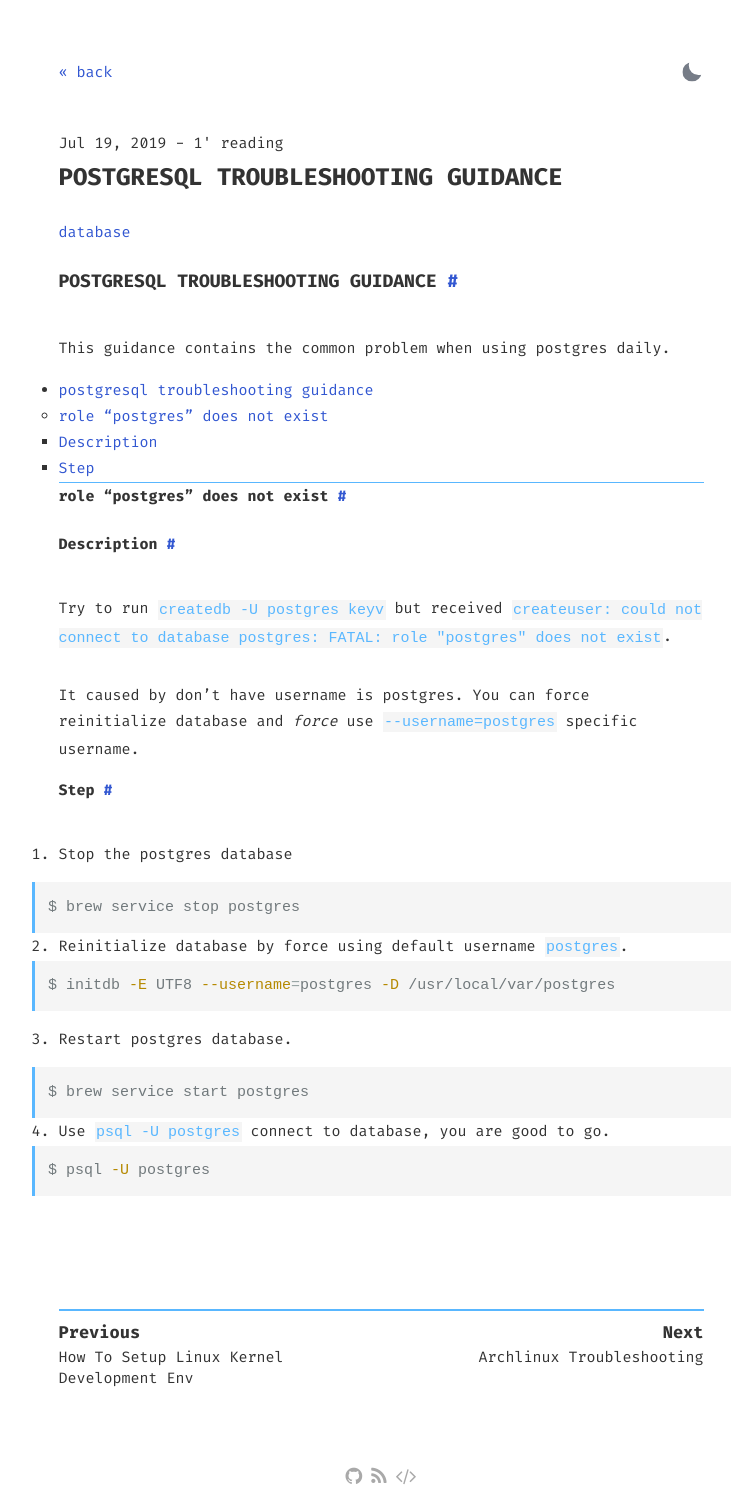
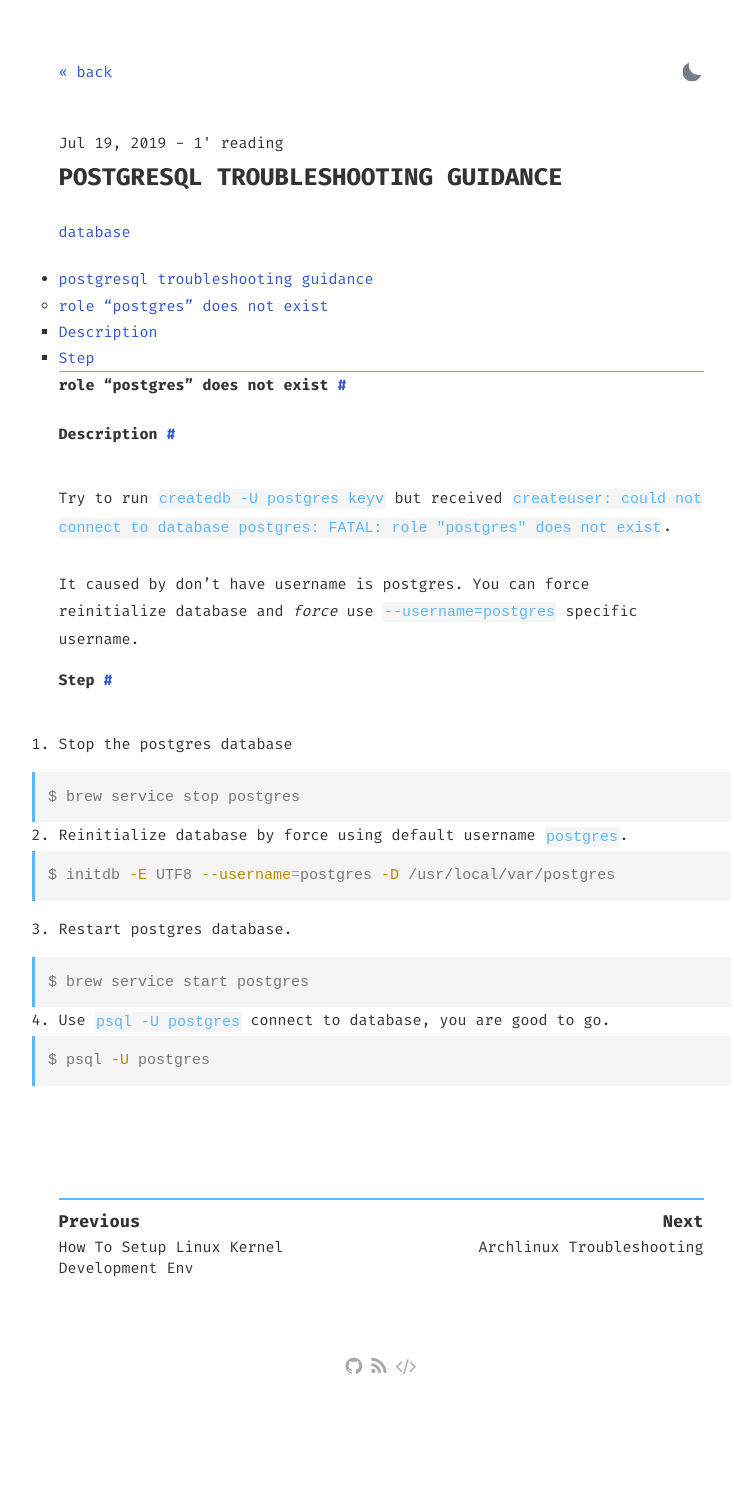
Before and after one commit to keyvuui/Collections, a Jekyll site: the page built from _posts/2019-7-19-postgres-troubleshooting.md, in a window 1280 px wide. Shown: the whole page, without its empty margins (259-993 px from the left). Built offline with Jekyll 4.4.1, drawn with Linux system fonts in a browser that asks for light colours; after the commit the page ends 1396 px from its top, so only the background shows below that.

Commit message:
[test]: Fix layout.

```diff
--- a/_posts/2019-7-19-postgres-troubleshooting.md
+++ b/_posts/2019-7-19-postgres-troubleshooting.md
@@ -6,10 +6,6 @@ summary: This guidance contains the common problem when using postgres daily.
 tags: database
 minute: 1
 ---
-
-# postgresql troubleshooting guidance
-
-This guidance contains the common problem when using postgres daily.
 
 - [postgresql troubleshooting guidance](#postgresql-troubleshooting-guidance)
   - [role "postgres" does not exist](#role-postgres-does-not-exist)
```
